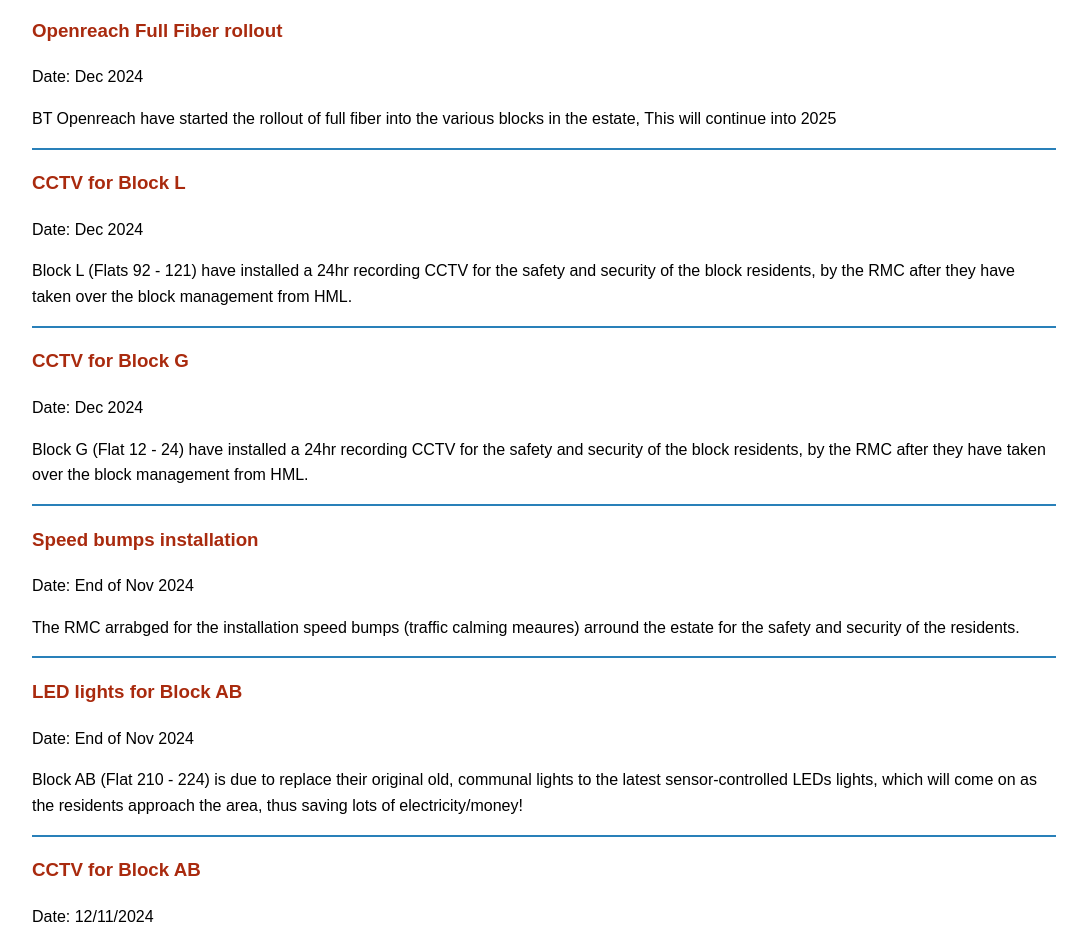
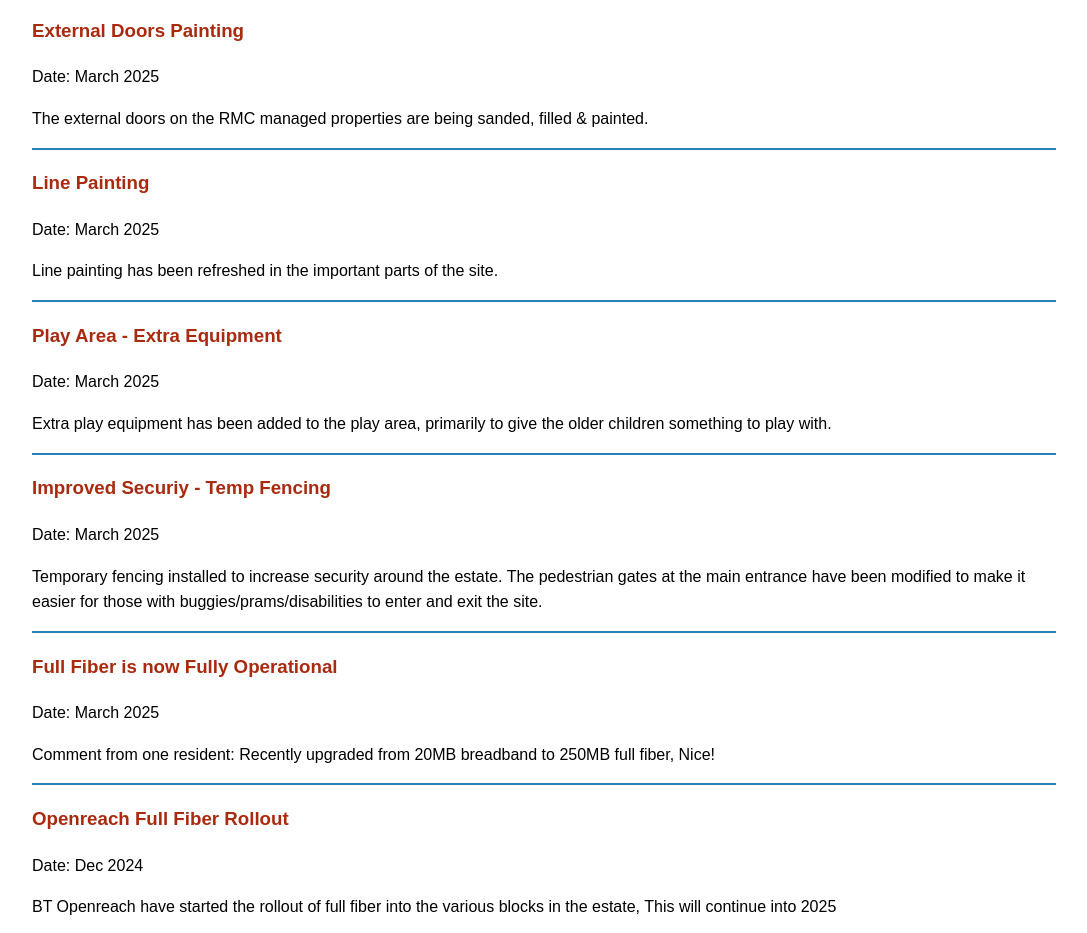
Before and after one commit to N-Sabbagh/InternationalWay, a plain HTML site: page latest-news.html in a window 1280 px wide. Shown: the part 255-1188 px from the top of the page, without its empty margins (96-1183 px from the left). Drawn offline with Linux system fonts and the light colour scheme.

Commit message:
March Upadte

```diff
--- a/latest-news.html
+++ b/latest-news.html
@@ -35,8 +35,50 @@
             <h2>Latest News</h2>
             <div id="news-content">
                 <!-- Admin will update this section regularly -->
+
                 <article>
-                    <h3 style="color:#a92a0e">Openreach Full Fiber rollout</h3>
+                    <h3 style="color:#a92a0e">External Doors Painting</h3>
+                    <p>Date: March 2025</p>
+                    <p>The external doors on the RMC managed properties are being sanded, filled & painted.</p>
+                </article>
+                <hr style="height:2px;border-width:0;color:#2980b9;background-color:#2980b9">
+
+                <article>
+                    <h3 style="color:#a92a0e">Line Painting</h3>
+                    <p>Date: March 2025</p>
+                    <p>Line painting has been refreshed in the important parts of the site.</p>
+                </article>
+                <hr style="height:2px;border-width:0;color:#2980b9;background-color:#2980b9">
+
+ <!--           <article>
+                    <h3 style="color:#a92a0e">XXXXX</h3>
+                    <p>Date: XXXX</p>
+                    <p>xxxxxx</p>
+                </article>
+                <hr style="height:2px;border-width:0;color:#2980b9;background-color:#2980b9">
+ -->
+                <article>
+                    <h3 style="color:#a92a0e">Play Area - Extra Equipment</h3>
+                    <p>Date: March 2025</p>
+                    <p>Extra play equipment has been added to the play area, primarily to give the older children something to play with.</p>
+                </article>
+                <hr style="height:2px;border-width:0;color:#2980b9;background-color:#2980b9">
+
+                <article>
+                    <h3 style="color:#a92a0e">Improved Securiy - Temp Fencing</h3>
+                    <p>Date: March 2025</p>
+                    <p>Temporary fencing installed to increase security around the estate. The pedestrian gates at the main entrance have been modified to make it easier for those with buggies/prams/disabilities to enter and exit the site.</p>
+                </article>
+                <hr style="height:2px;border-width:0;color:#2980b9;background-color:#2980b9">
+
+                    <h3 style="color:#a92a0e">Full Fiber is now Fully Operational</h3>
+                    <p>Date: March 2025</p>
+                    <p>Comment from one resident: Recently upgraded from 20MB breadband to 250MB full fiber, Nice! </p>
+                </article>
+                <hr style="height:2px;border-width:0;color:#2980b9;background-color:#2980b9">
+
+                <article>
+                    <h3 style="color:#a92a0e">Openreach Full Fiber Rollout</h3>
                     <p>Date: Dec 2024</p>
                     <p>BT Openreach have started the rollout of full fiber into the various blocks in the estate, This will continue into 2025</p>
                 </article>
@@ -57,7 +99,7 @@
                 <hr style="height:2px;border-width:0;color:#2980b9;background-color:#2980b9">
 
                 <article>
-                    <b><h3 style="color:#a92a0e">Speed bumps installation</h3></b>
+                    <b><h3 style="color:#a92a0e">Speed Bumps Installation</h3></b>
                     <p>Date: End of Nov 2024</p>
                     <p>The RMC arrabged for the installation speed bumps (traffic calming meaures) arround the estate for the safety and security of the residents.</p>
                 </article>
@@ -85,7 +127,7 @@
                 <hr style="height:2px;border-width:0;color:#2980b9;background-color:#2980b9">
 
              <article>
-                    <h3 style="color:#a92a0e">Final takeover from HML</h3>
+                    <h3 style="color:#a92a0e">Final Takeover from HML</h3>
                     <p>Date: 06/05/2024</p>
                     <p>On the 6th May 2024, the "International Way (Sunbury) Management Company Limited - RMC", took over the management of International Way Estate from HML, with a board of directors who are actually leaseholders who care about the area we live in. Prime is responsible for the day-to-day management of the estate.</p>
                 </article>
```
